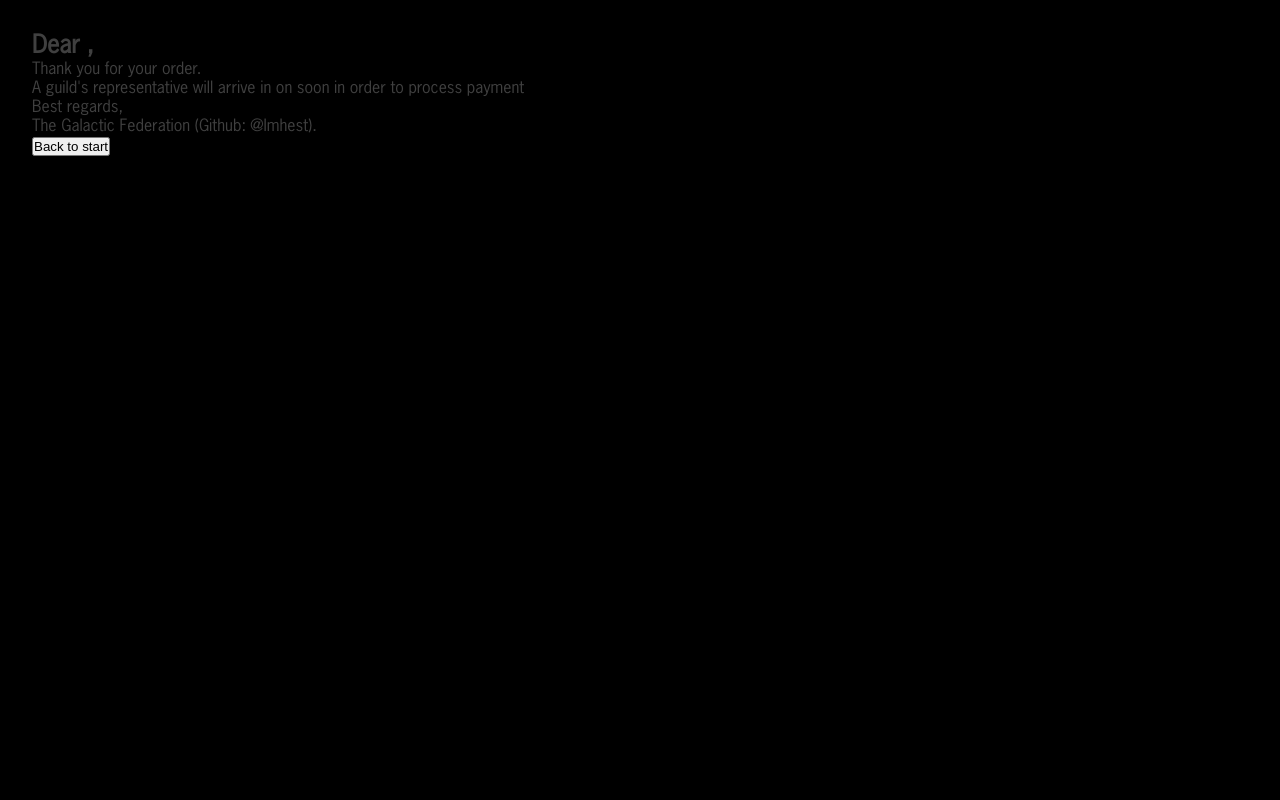
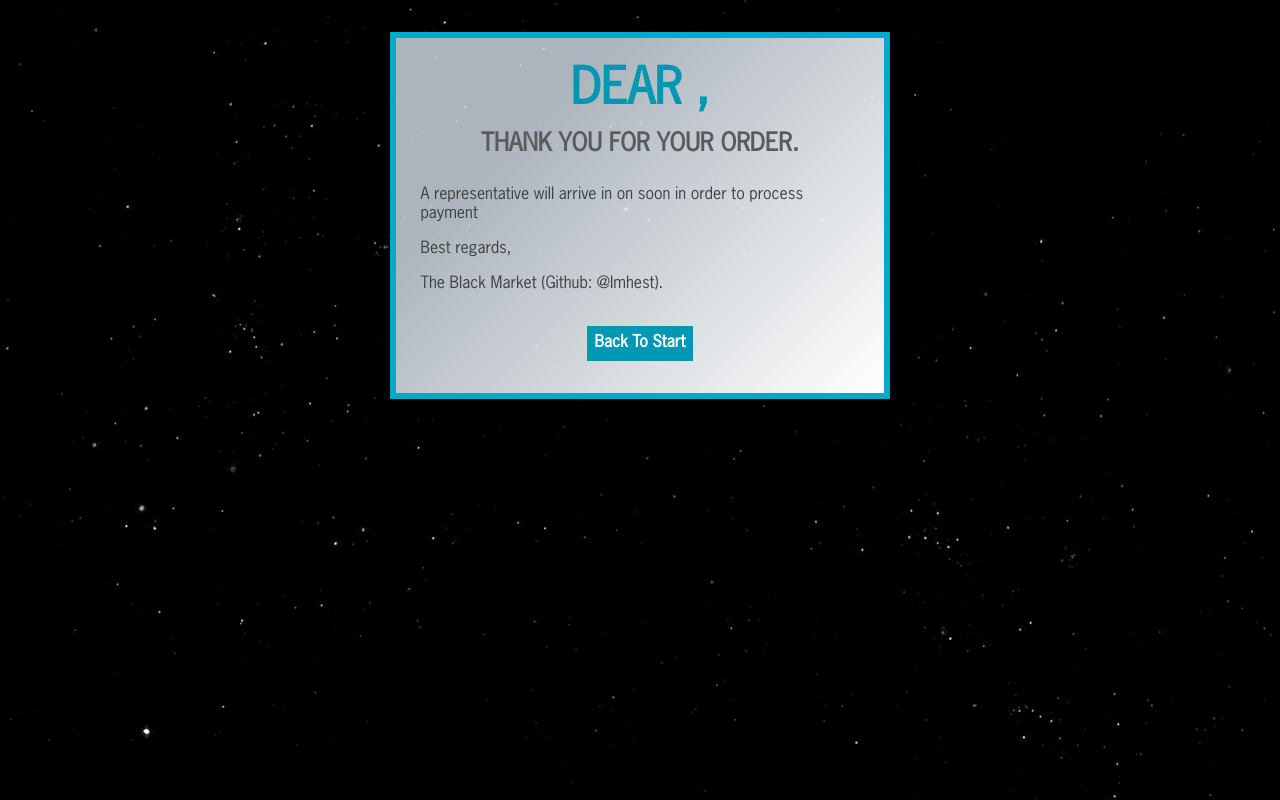
Before and after one commit to lucas-paviotti/swapi-merchant-app, a React (Create React App) app: page /checkout in a window 1280 px wide. Built offline with nearby package versions, Linux system fonts and the light colour scheme.

Commit message:
Finished mvp, will keep adding stuff in later.

```diff
--- a/src/components/Card.js
+++ b/src/components/Card.js
@@ -6,7 +6,7 @@ class Card extends React.Component {
 		return (
 			<div className="card" onClick={() => this.props.addToOrder(this.props.index)}>
 				<div className="card-image">
-					<img src="https://s-media-cache-ak0.pinimg.com/736x/b3/32/b1/b332b1221cc8ff848aa91982743576f4.jpg" alt="a baby duckling sitting on its duckling butt"/>
+					<img src={require('../css/images/square-placeholder.jpg')} alt="placeholder"/>
 				</div>
 				<div className="card-info">
 					<h2>{name}</h2>
--- a/src/components/ClientForm.js
+++ b/src/components/ClientForm.js
@@ -69,7 +69,7 @@ class ClientForm extends React.Component {
         <div className="stars"></div>
         <div className="twinkling"></div>
         <h1>STAR WARS</h1>
-        <h2>MERCHANT SHIP NEXUS</h2>
+        <h2>BLACK MARKET SHIP NEXUS</h2>
         <div className="form-fill">
           <p>Name</p>
           <input
--- a/src/components/Thanks.js
+++ b/src/components/Thanks.js
@@ -9,12 +9,14 @@ class Thanks extends React.Component {
 
   render() {
     return (
-      <div>
-      	<h2>Dear {localStorage.getItem('username')},</h2>
-      	<p>Thank you for your order.</p>
-      	<p>A guild's representative will arrive in {localStorage.getItem('address')} on {localStorage.getItem('planet')} soon in order to process payment</p>
+      <div className="thanks-component">
+        <div className="stars"></div>
+        <div className="twinkling"></div>
+      	<h1>Dear {localStorage.getItem('username')},</h1>
+      	<h2>Thank you for your order.</h2>
+      	<p>A representative will arrive in {localStorage.getItem('address')} on {localStorage.getItem('planet')} soon in order to process payment</p>
       	<p>Best regards,</p>
-      	<p>The Galactic Federation (Github: @Imhest).</p>
+      	<p>The Black Market (Github: @Imhest).</p>
       	<button onClick={this.clearAndGo}>Back to start</button>
       </div>
     );
--- a/src/css/App.css
+++ b/src/css/App.css
@@ -310,6 +310,59 @@ h1 {
 
 /* -------------------- THANKS COMPONENT STYLES ----------------------- */
 
+.thanks-component {
+  width: 500px;
+  height: auto;
+  margin: 0em auto;
+  background-color: #ffffff;
+  background: rgb(255,255,255);
+  background: linear-gradient(315deg, rgba(255,255,255,1) 0%, rgba(215,225,236,0.8) 74%);
+  border: solid 6px #00abc9;
+  text-align: center;
+  display: flex;
+  flex-direction: column;
+  justify-content: center;
+  align-content: center;
+}
+
+.thanks-component h1 {
+  margin: 0.5em 0 0.2em 0;
+  font: 1000 3rem "News Gothic";
+  text-transform: uppercase;
+}
+
+.thanks-component h2 {
+  margin-bottom: 0.8em;
+  color: #5B5B5B;
+  text-transform: uppercase;
+}
+
+.thanks-component p {
+  margin: 0.5em auto 0.5em auto;
+  text-align: left;
+  width: 90%;
+  font-size: 1rem;
+}
+
+.thanks-component button {
+  color: white;
+  text-transform: capitalize;
+  text-align: center;
+  cursor: pointer;
+  background-color: #0297b3;
+  box-sizing: border-box;
+  font: 1000 1rem "News Gothic";
+  padding: 0.5em;
+  margin: 1.5em auto 2em auto;
+  border: none;
+  transition: 1s;
+}
+
+.thanks-component button:hover {
+  background-color: #00738a;
+  transition: 1s;
+}
+
 /* -------------------- MEDIA QUERIES ----------------------- */
 
 @media screen and (max-width: 500px) {
@@ -345,6 +398,11 @@ h1 {
     text-align: center;
     margin-bottom: 0.8em;
   }
+
+  .thanks-component {
+    width: 100%;
+    height: 95vh;
+  }
 }
 
 @media screen and (max-width: 992px) {
```
